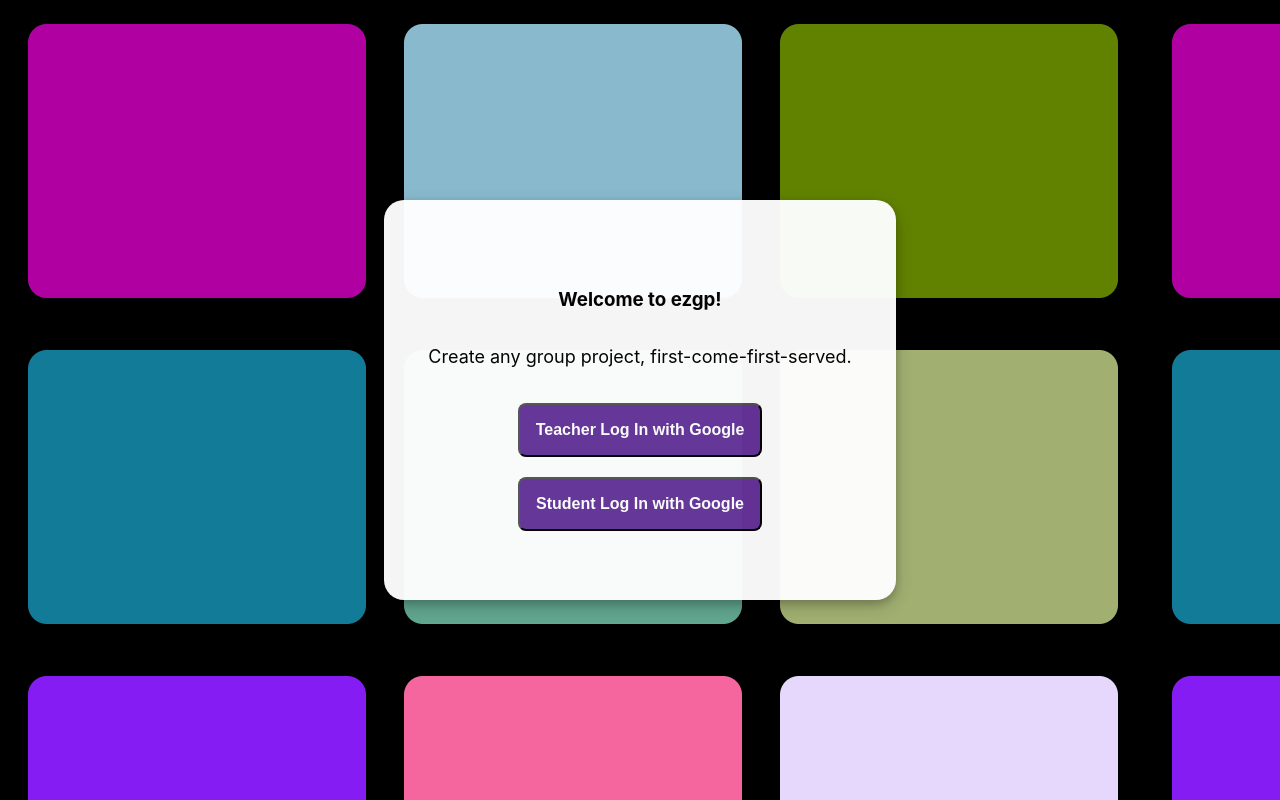
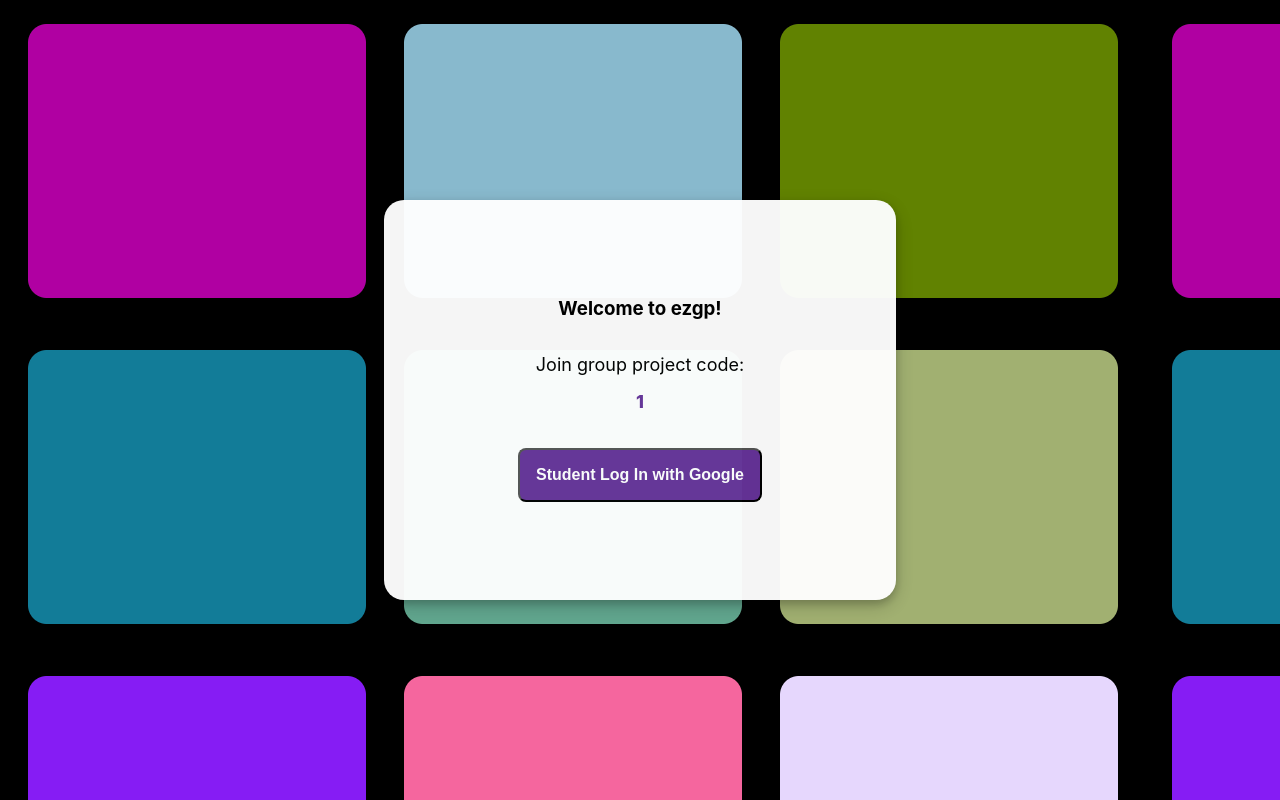
Before and after one commit to petradish/group-project, a React (Create React App) app in the folder client/: page /1 in a window 1280 px wide. Built offline with nearby package versions, Linux system fonts and the light colour scheme; no server answers.

Commit message:
Fix socket and routing + Add Not Found component

```diff
--- a/client/src/Routes.js
+++ b/client/src/Routes.js
@@ -5,6 +5,7 @@ import PropTypes from 'prop-types'
 import {getProject, me} from './store';
 import {Login} from './components/Login';
 import Project from './components/Project';
+import {NotFound} from './components/NotFound';
 
 /**
  * COMPONENT
@@ -18,17 +19,17 @@ class Routes extends Component {
     render() {
         const {isLoggedIn, project} = this.props;
 
+        console.log(project, isLoggedIn)
+
         return (
             <Switch>
-                <Route exact path="/" component={Login} />
-                {isLoggedIn && project && (
-                    <Switch>
-                        {/* Routes placed here are only available after logging in and project exists */}
-                        <Route path="/:linkName" component={Project} />
-                    </Switch>
-                )}
-                 {/*Displays our Login component as a fallback if no project exists */}
+                {isLoggedIn ?
+                    <Route path="/:linkName" component={project ? Project : NotFound} /> :
+                    <Route path="/:linkName" component={Login} />
+                }
+                {/*Displays our Login component as a fallback if no project exists */}
                 <Route path="/" component={Login} />
+
             </Switch>
         )
     }
--- a/client/src/components/Login.js
+++ b/client/src/components/Login.js
@@ -1,17 +1,27 @@
 import React from 'react';
+import ReactReduxContext from 'react-redux';
 
 export const Login = () => {
-    const {pathname} = window.location;
+    const {pathname} = window.location,
+        isHomePage = pathname === '/'
     return (
         <div className='popup-login'>
             <div className='popup_inner'>
                 <div className={'login'}>
                     <h3>Welcome to ezgp!</h3>
-                    <p>Create any group project, first-come-first-served.</p>
+                    {isHomePage ?
+                        <p>Create any group project, first-come-first-served.</p> :
+                        <div>
+                            <p>{`Join group project code: `}</p>
+                            <p className='login-code'>{`${pathname.replace('/', '')}`}</p>
+                        </div>
+                    }
                     <br />
-                    <a href={`/auth/google${pathname}`}><button>Teacher Log In with Google</button></a>
+                    {isHomePage ?
+                        <a href={`/auth/google${pathname}`}><button>Teacher Log In with Google</button></a> :
+                        <a href={`/auth/google${pathname}`}><button>Student Log In with Google</button></a>
+                    }
                     <br />
-                    <a href={`/auth/google${pathname}`}><button>Student Log In with Google</button></a>
                 </div>
             </div>
         </div>
--- /dev/null
+++ b/client/src/components/NotFound.js
@@ -0,0 +1,14 @@
+import React from 'react';
+
+export const NotFound = () => {
+    const {pathname} = window.location;
+    return (
+        <div className='popup-login'>
+            <div className='popup_inner'>
+                <div className={'login'}>
+                    <h2>{`Sorry, the project code "${pathname.replace('/', '')}" was not found!`}</h2>
+                </div>
+            </div>
+        </div>
+    );
+}
--- a/client/src/index.css
+++ b/client/src/index.css
@@ -111,6 +111,12 @@ p {
   align-items: center;
 }
 
+.login-code {
+  font-weight: 800;
+  font-size: 2.25vh;
+  color: rebeccapurple;
+}
+
 .popup-login {
   position: fixed;
   width: 100%;
--- a/client/src/socket.js
+++ b/client/src/socket.js
@@ -1,6 +1,5 @@
 const io = require('socket.io-client');
-const isProductionMode = process.env.Node_ENV === 'production';
-const socket = io.connect(isProductionMode ? window.location.origin : 'http://localhost:5000');
+const socket = io.connect(window.location.origin);
 
 socket.on('connect', () => {
   console.log('Connected!', `${socket.id}`);
```
Also changed, not shown: 1 other file (tests, documents, lock files or other folders).
